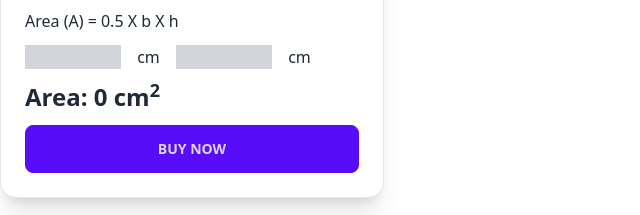
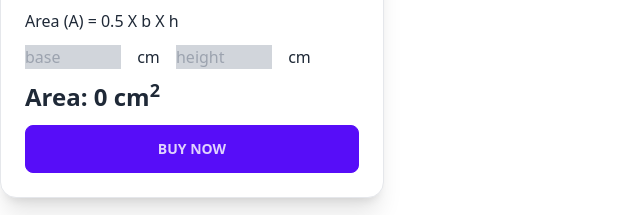
Before and after one commit to mamun-prodhan/geometry-genius, a plain HTML site: page index.html in a window 1280 px wide. Shown: the part 310-525 px from the top of the page, 0-640 px from the left. Drawn offline with nearby package versions, Linux system fonts and the light colour scheme.

Commit message:
card added

```diff
--- a/index.html
+++ b/index.html
@@ -24,8 +24,8 @@
                         <div class="">
                           <h2 class="card-title mt-3">Triangle</h2>
                           <p class="my-3">Area (A) = 0.5 X b X h</p>
-                            <input type="text" class="w-24  inline bg-gray-300"> <span class="mx-3">cm</span>
-                            <input type="text" class="w-24  inline bg-gray-300"> <span class="ms-3">cm</span>
+                            <input type="text" class="w-24  inline bg-gray-300" placeholder="base"> <span class="mx-3">cm</span>
+                            <input type="text" class="w-24  inline bg-gray-300" placeholder="height"> <span class="ms-3">cm</span>
                             <p class="my-3 text-2xl font-semibold">Area: <span>0</span> cm<sup>2</sup></p>
                           <div class="card-actions">
                             <button class="btn btn-primary w-full">Buy Now</button>
```
